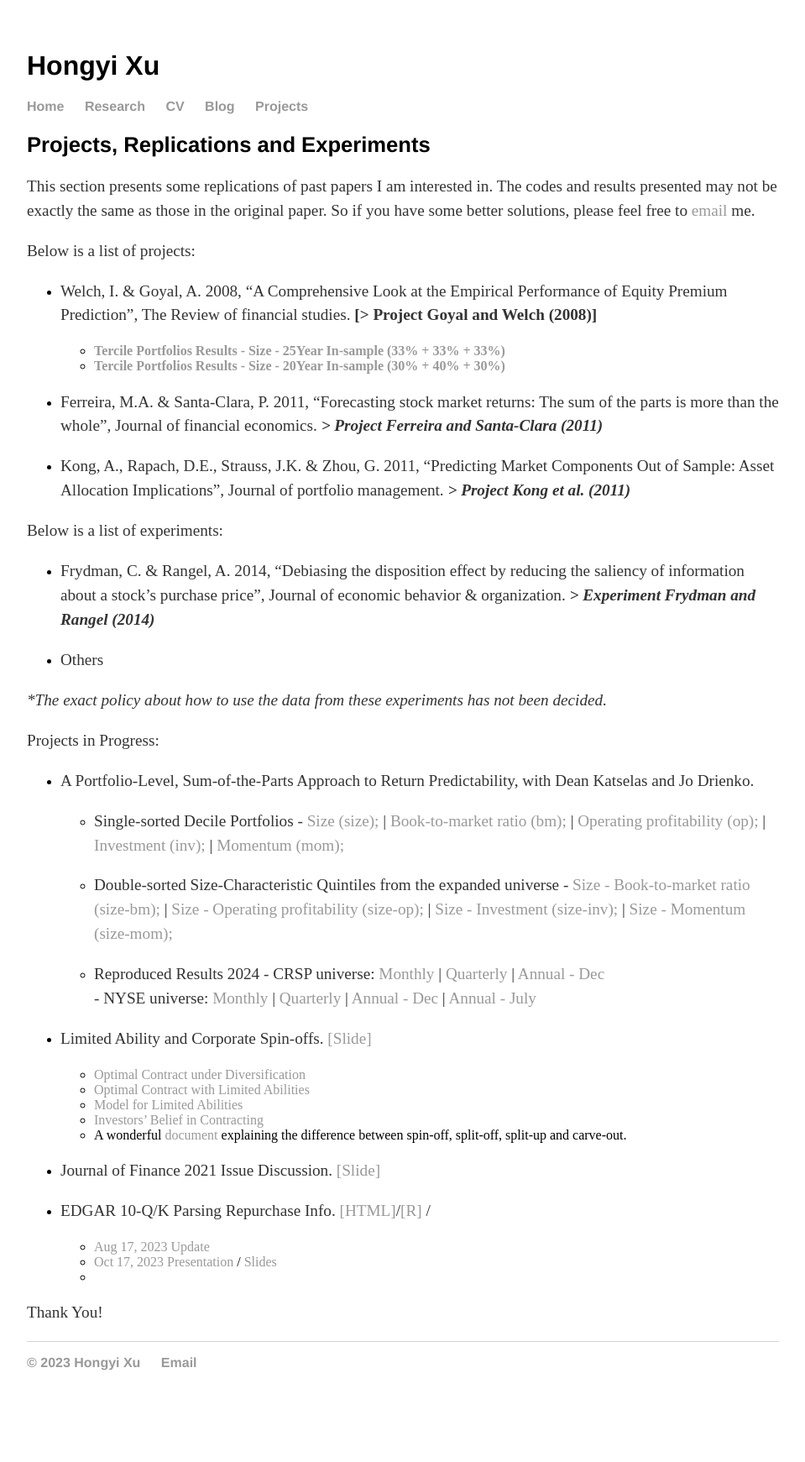
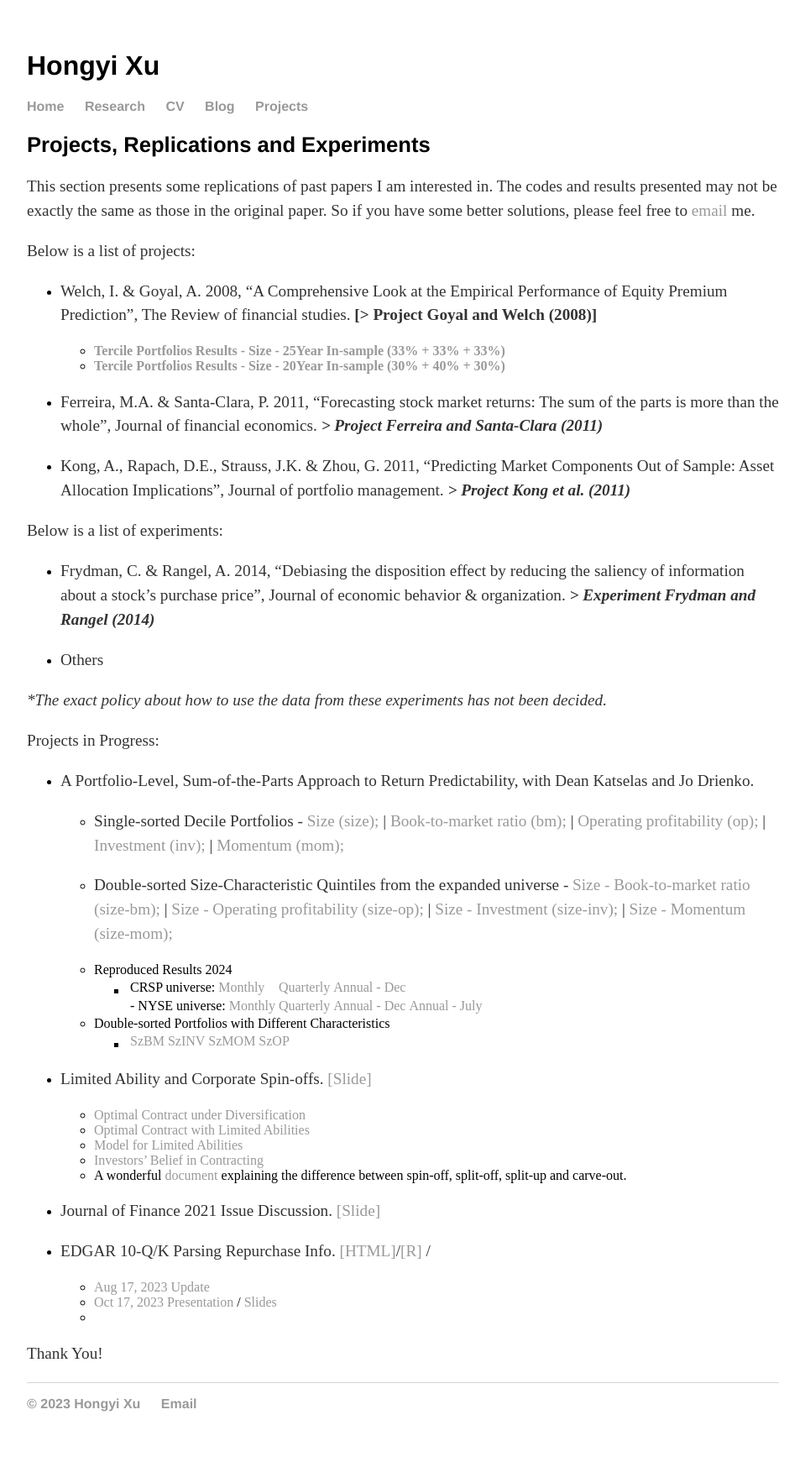
Before and after one commit to hongyileoxu/hongyileoxu.github.io, a Jekyll site: the page built from projects/index.md, in a window 1280 px wide. Shown: the whole page at 84% size, without its empty margins (160-1119 px from the left). Built offline with Jekyll 4.4.1, drawn with Linux system fonts in a browser that asks for light colours; before the commit the page ends 1692 px from its top, so only the background shows below that.

Commit message:
Update index.md

```diff
--- a/projects/index.md
+++ b/projects/index.md
@@ -35,9 +35,11 @@ Projects in Progress:
     	- [Size - Book-to-market ratio (size-bm);](https://hongyileoxu.github.io/research/Xu_et_al_2022/DoubleQuintiles/Xu_2022_v4.1_DoubleQuintiles_size_bm3.html) | [Size - Operating profitability (size-op);](https://hongyileoxu.github.io/research/Xu_et_al_2022/DoubleQuintiles/Xu_2022_v4.1_DoubleQuintiles_size_op3.html) | [Size - Investment (size-inv);](https://hongyileoxu.github.io/research/Xu_et_al_2022/DoubleQuintiles/Xu_2022_v4.1_DoubleQuintiles_size_inv3.html) | [Size - Momentum (size-mom);](https://hongyileoxu.github.io/research/Xu_et_al_2022/DoubleQuintiles/Xu_2022_v4.1_DoubleQuintiles_size_mom3.html)
 
     - Reproduced Results 2024
-    	- CRSP universe: [Monthly](https://hongyileoxu.github.io/research/Xu_et_al_2022/CRSP_2024/Xu_2023_v4.4_AllfirmsPorts_reproduced_monthly.html) | [Quarterly](https://hongyileoxu.github.io/research/Xu_et_al_2022/CRSP_2024/Xu_2023_v4.4_AllfirmsPorts_reproduced_quarterly.html) | [Annual - Dec](https://hongyileoxu.github.io/research/Xu_et_al_2022/CRSP_2024/Xu_2023_v4.4_AllfirmsPorts_reproduced_annual.html)
+		- CRSP universe: [Monthly](https://hongyileoxu.github.io/research/Xu_et_al_2022/CRSP_2024/Xu_2023_v4.4_AllfirmsPorts_reproduced_monthly.html) | [Quarterly](https://hongyileoxu.github.io/research/Xu_et_al_2022/CRSP_2024/Xu_2023_v4.4_AllfirmsPorts_reproduced_quarterly.html) | [Annual - Dec](https://hongyileoxu.github.io/research/Xu_et_al_2022/CRSP_2024/Xu_2023_v4.4_AllfirmsPorts_reproduced_annual.html)
      	- NYSE universe: [Monthly](https://hongyileoxu.github.io/research/Xu_et_al_2022/NYSE_2024/Xu_2023_v4.4_NYSE_reproduced_monthly.html) | [Quarterly](https://hongyileoxu.github.io/research/Xu_et_al_2022/NYSE_2024/Xu_2023_v4.4_NYSE_reproduced_quarterly.html) | [Annual - Dec](https://hongyileoxu.github.io/research/Xu_et_al_2022/NYSE_2024/Xu_2023_v4.4_NYSE_reproduced_annualDec.html) | [Annual - July](https://hongyileoxu.github.io/research/Xu_et_al_2022/NYSE_2024/Xu_2023_v4.4_NYSE_reproduced_annualJuly.html)
 
+	- Double-sorted Portfolios with Different Characteristics
+		- [SzBM](https://hongyileoxu.github.io/research/Xu_et_al_2022/Portfolios_2024/output2_szbm.html) | [SzINV](https://hongyileoxu.github.io/research/Xu_et_al_2022/Portfolios_2024/output2_szinv.html) | [SzMOM](https://hongyileoxu.github.io/research/Xu_et_al_2022/Portfolios_2024/output2_szmom.html) | [SzOP](https://hongyileoxu.github.io/research/Xu_et_al_2022/Portfolios_2024/output2_szop.html)
 
 -  Limited Ability and Corporate Spin-offs. [[Slide]](https://hongyileoxu.github.io/research/TCP_Project/Corporate_Spinoff_v2.pdf)
 
```
